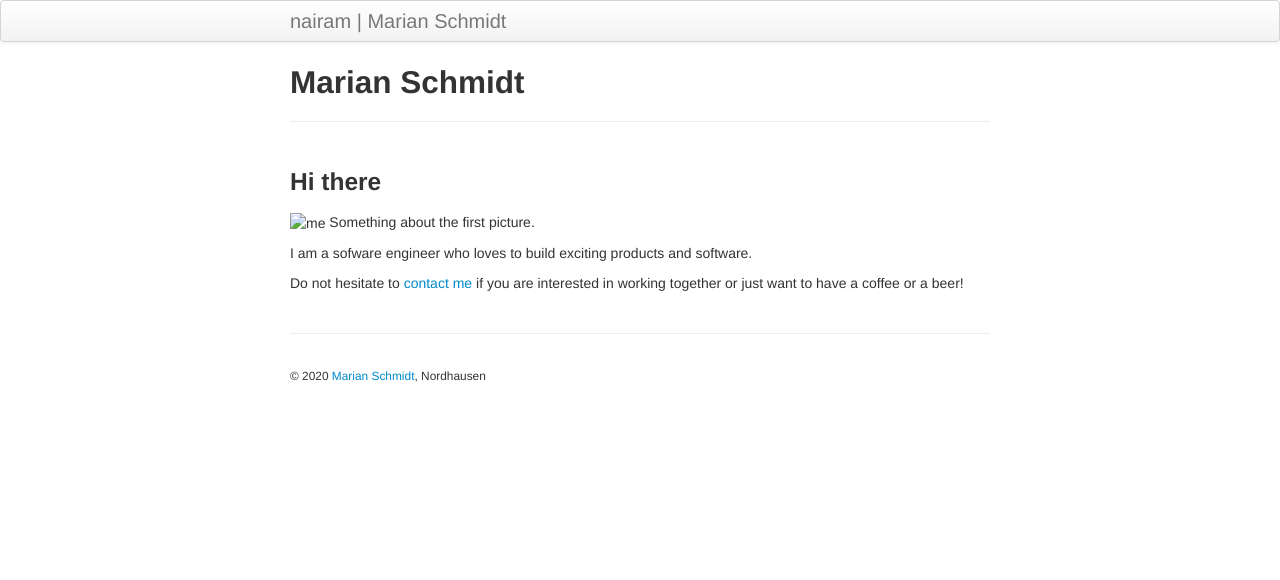
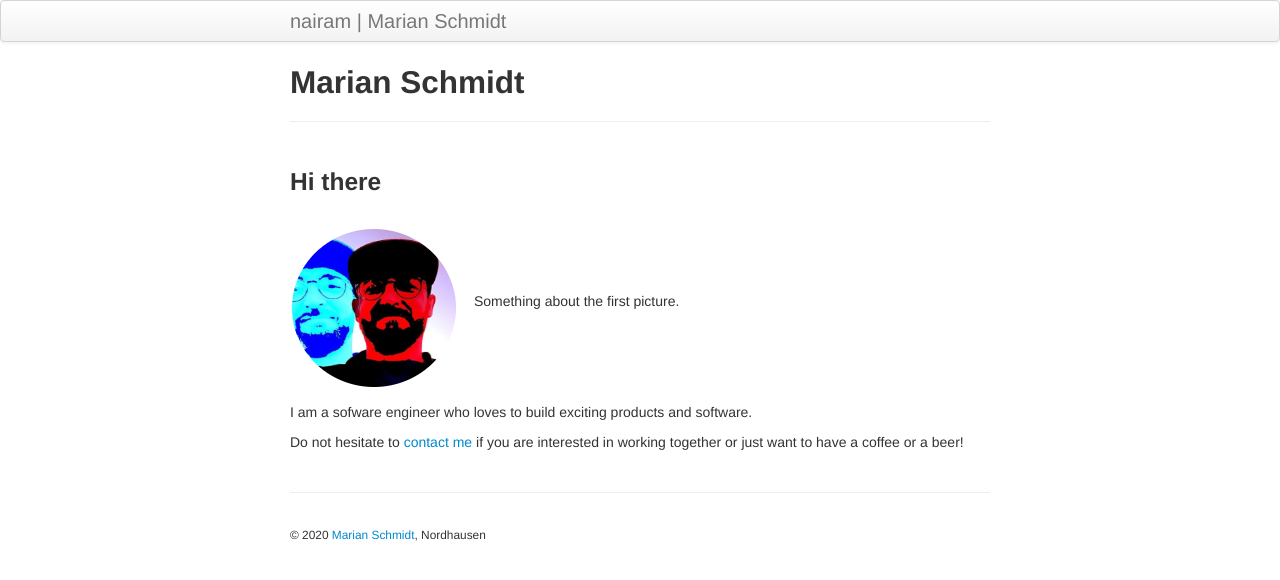
Before and after one commit to masc04/simple_site2, a Jekyll site: the page built from index.md, in a window 1280 px wide. Shown: the top 580 px of the page. Built offline with Jekyll 4.4.1, drawn with Linux system fonts in a browser that asks for light colours.

Commit message:
image path fixed

```diff
--- a/index.md
+++ b/index.md
@@ -7,7 +7,7 @@ description: software engineer who loves to build exciting products and software
 
 ### Hi there
 
-![me]({{ ASSET_PATH }}/favicons/me.png){: .align-right}
+![me](/assets/favicons/me.png){: .align-right}
 Something about the first picture.
 {:style="clear: left"}
 I am a sofware engineer who loves to build exciting products and software.
```
